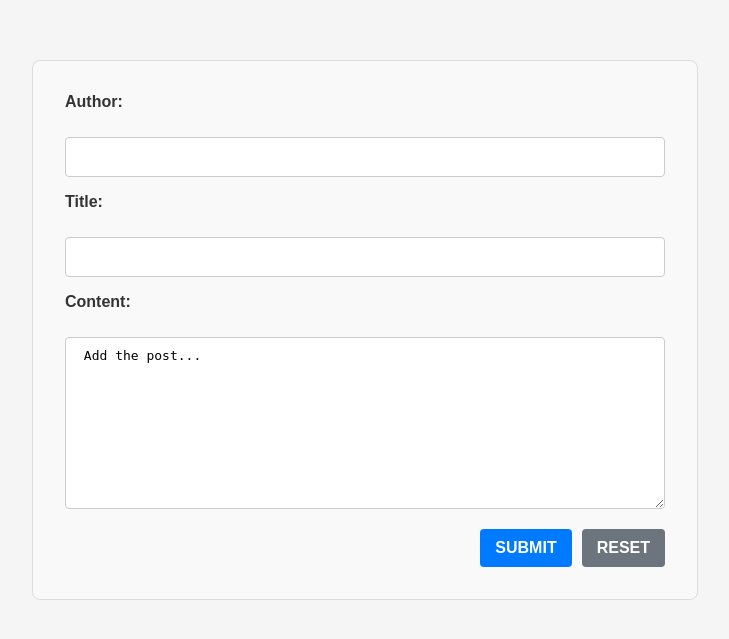
After one commit to inkajanssen/masterblog, a Flask app: template templates/add.html in a window 1280 px wide. The commit adds this page. Shown: the top 639 px of the page, without its empty margins (275-1004 px from the left). Run offline with Flask 3, Linux system fonts and the light colour scheme; the template is opened without the code that fills it, so the values that code supplies are empty.

Commit message:
added /add route, created add.html and changed style.css to ehance the add.html

```diff
--- a/app.py
+++ b/app.py
@@ -1,5 +1,6 @@
-from flask import Flask, render_template
+from flask import Flask, render_template, request
 import json
+
 app = Flask(__name__)
 
 def load_blog_posts():
@@ -10,9 +11,15 @@ def load_blog_posts():
 @app.route('/')
 def index():
     blog_posts = load_blog_posts()
-
     return render_template('index.html', posts=blog_posts)
 
+
+app.route('/add', methods=['GET', 'POST'])
+def add():
+    #if request.method == 'POST':
+        # We will fill this in the next step TODO
+        #pass
+    return render_template('add.html')
 
 
 if __name__ == '__main__':
--- a/static/style.css
+++ b/static/style.css
@@ -25,3 +25,73 @@ h1 {
 .post p {
     margin: 10px 0;
 }
+
+.blog-form {
+    max-width: 600px;
+    margin: 2em auto;
+    padding: 2em;
+    background-color: #f9f9f9;
+    border: 1px solid #ddd;
+    border-radius: 8px;
+    font-family: Arial, sans-serif;
+}
+
+.form-group {
+    margin-bottom: 1em;
+}
+
+.form-group label {
+    font-weight: bold;
+    display: block;
+    margin-bottom: 0.5em;
+}
+
+.form-input,
+.form-textarea {
+    width: 100%;
+    padding: 10px;
+    border: 1px solid #ccc;
+    border-radius: 4px;
+    box-sizing: border-box; /* Ensures padding doesn't affect the width */
+    font-size: 1em;
+}
+
+.form-textarea {
+    resize: vertical; /* Allows vertical resizing only */
+}
+
+.button-group {
+    display: flex;
+    justify-content: flex-end;
+    gap: 10px;
+}
+
+.submit-button,
+.reset-button {
+    padding: 10px 15px;
+    border: none;
+    border-radius: 4px;
+    cursor: pointer;
+    font-size: 1em;
+    font-weight: bold;
+    text-transform: uppercase;
+    transition: background-color 0.3s ease;
+}
+
+.submit-button {
+    background-color: #007bff;
+    color: white;
+}
+
+.submit-button:hover {
+    background-color: #0056b3;
+}
+
+.reset-button {
+    background-color: #6c757d;
+    color: white;
+}
+
+.reset-button:hover {
+    background-color: #5a6268;
+}
--- /dev/null
+++ b/templates/add.html
@@ -0,0 +1,29 @@
+<!DOCTYPE html>
+<html lang="en">
+<head>
+    <meta charset="UTF-8">
+    <meta name="viewport" content="width=device-width, initial-scale=1.0">
+    <title>Add a blog post</title>
+    <link rel="stylesheet" href="{{ url_for('static', filename='style.css') }}">
+</head>
+<form class="blog-form">
+    <div class="form-group">
+        <label for="author">Author:</label><br>
+        <input type="text" id="author" name="author" class="form-input"><br>
+    </div>
+
+    <div class="form-group">
+        <label for="title">Title:</label><br>
+        <input type="text" id="title" name="title" class="form-input"><br>
+    </div>
+
+    <div class="form-group">
+        <label for="content">Content:</label><br>
+        <textarea id="content" name="content" rows="10" cols="30" class="form-textarea"> Add the post...</textarea><br>
+    </div>
+
+    <div class="button-group">
+        <input type="submit" value="Submit" class="submit-button">
+        <input type="reset" value="Reset" class="reset-button">
+    </div>
+</form>
--- a/templates/index.html
+++ b/templates/index.html
@@ -11,9 +11,9 @@
     <ul>
         {% for post in posts %}
         <li class="post">
-        <h2>{{ post['title'] }}</h2>
-        <p><em>Written by {{ post['author'] }}</em></p>
-        <p>{{ post['content'] }}</p>
+            <h2>{{ post['title'] }}</h2>
+            <p><em>Written by {{ post['author'] }}</em></p>
+            <p>{{ post['content'] }}</p>
         </li>
         {% endfor %}
     </ul>
```
